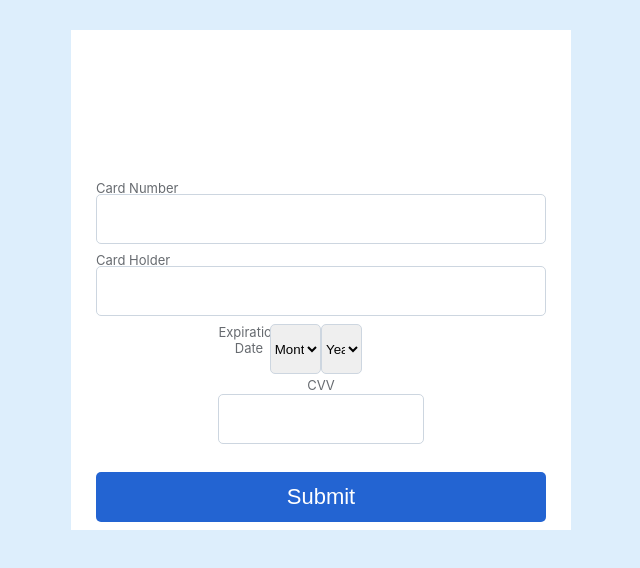
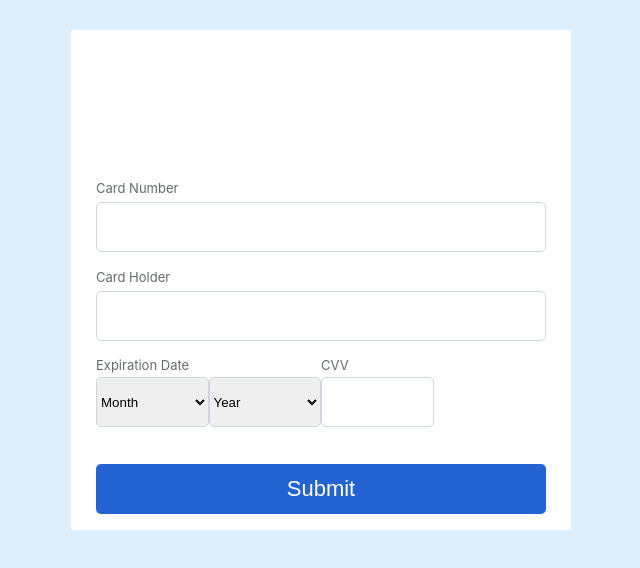
Before and after one commit to cjislegit/reactcreditcardform, a React (Create React App) app: page / in a window 1280 px wide. Shown: the top 568 px of the page, without its empty margins (319-959 px from the left). Built offline with nearby package versions, Linux system fonts and the light colour scheme.

Commit message:
turned rowContainer into a div and set items in correct order

```diff
--- a/src/components/Form.js
+++ b/src/components/Form.js
@@ -12,9 +12,8 @@ const Form = () => {
         <label for='Card Holder'>Card Holder</label>
         <input id='Card Holder' type='text' />
         <div className='rowContainer'>
-          <div className='expirationDateContainer'>
           <label>Expiration Date</label>
-            <select>
+          <select className='monthSelector'>
             <option value=''>Month</option>
             <option value='01'>01</option>
             <option value='02'>02</option>
@@ -29,7 +28,7 @@ const Form = () => {
             <option value='11'>11</option>
             <option value='12'>12</option>
           </select>
-            <select>
+          <select className='yearSelector'>
             <option value=''>Year</option>
             <option value='2020'>2020</option>
             <option value='2021'>2021</option>
@@ -43,10 +42,7 @@ const Form = () => {
             <option value='2029'>2029</option>
             <option value='2030'>2030</option>
           </select>
-          </div>
-          <div className='cvvContainer'>
           <label for='CVV'>CVV</label>
-          </div>
           <input id='CVV' type='text' />
         </div>
         <button>Submit</button>
--- a/src/index.css
+++ b/src/index.css
@@ -70,7 +70,21 @@ select {
   grid-template-rows: 30% 70%;
 }
 
-.expirationDateContainer {
+.rowContainer {
   display: grid;
-  grid-template-columns: 25% 25% 20%;
+  width: 100%;
+  grid-template-columns: 25% 25% 25%;
+  grid-template-rows: 20px auto;
 }
+
+.monthSelector {
+  grid-column-start: 1;
+}
+.yearSelector {
+  grid-column-start: 2;
+}
+
+label[for='CVV'] {
+  grid-column-start: 3;
+  grid-row-start: 1;
+}
```
Lines whose indentation alone changed are shown as unchanged.
